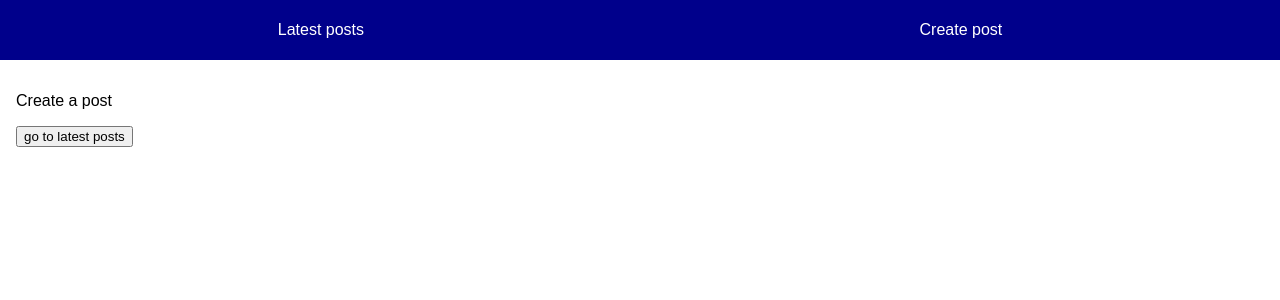
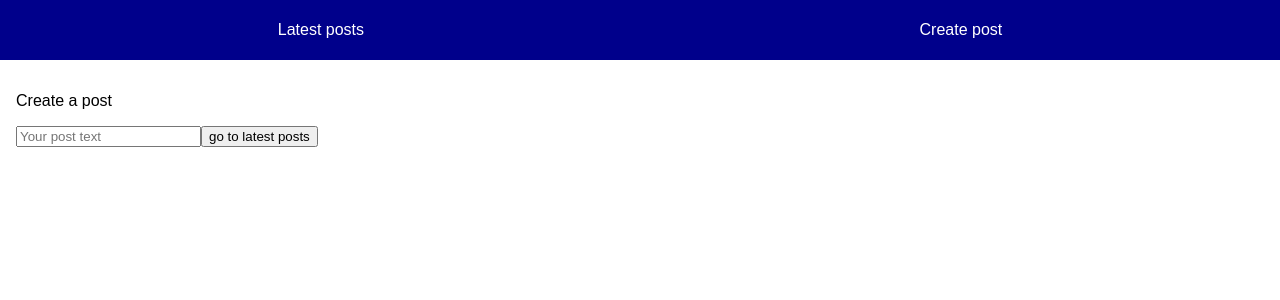
Before and after one commit to Slavik-Da/next-test, a Next.js app: page /posts/new in a window 1280 px wide. Shown: the top 300 px of the page. Built offline with nearby package versions, Linux system fonts and the light colour scheme.

Commit message:
TS added

```diff
--- a/package.json
+++ b/package.json
@@ -11,5 +11,10 @@
     "next": "9.5.1",
     "react": "16.13.1",
     "react-dom": "16.13.1"
+  },
+  "devDependencies": {
+    "@types/node": "^14.0.27",
+    "@types/react": "^16.9.45",
+    "typescript": "^3.9.7"
   }
 }
--- a/pages/posts/new.js
+++ b/pages/posts/new.tsx
@@ -1,11 +1,11 @@
 import Router from "next/router";
 import {MainLayout} from "../../components/MainLayout";
-import React from "react";
 
 export default function CreatePost() {
   return (
     <MainLayout title='Create post'>
       <p>Create a post</p>
+      <input placeholder={'Your post text'}/>
       <button onClick={() => Router.push('/')}> go to latest posts</button>
     </MainLayout>
   )
```
Also changed, not shown: pages/index.tsx (renamed from pages/index.js, +4 -4 lines), pages/posts/[id].tsx (renamed from pages/posts/[id].js, +4 -3 lines), tsconfig.json (added, +29 -0 lines), components/MainLayout.tsx (renamed from components/MainLayout.js), next-env.d.ts (added), pages/404.tsx (renamed from pages/404.js), pages/_app.tsx (renamed from pages/_app.js), pages/_document.tsx (renamed from pages/_document.js), 1 other file (tests, documents, lock files or other folders).
